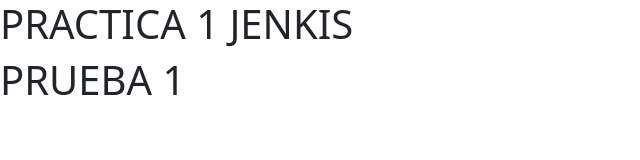
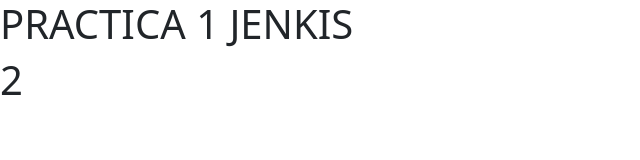
Before and after one commit to AlixStart313/practica1, a plain HTML site: page index.html in a window 1280 px wide. Shown: the whole page, without its empty margins (0-640 px from the left). Drawn offline with nearby package versions, Linux system fonts and the light colour scheme.

Commit message:
Update index.html

```diff
--- a/index.html
+++ b/index.html
@@ -8,7 +8,7 @@
   </head>
   <body>
     <h1>PRACTICA 1 JENKIS</h1>
-    <h1>PRUEBA 1</h1>
+    <h1>2</h1>
     <script src="https://cdn.jsdelivr.net/npm/bootstrap@5.3.3/dist/js/bootstrap.bundle.min.js" integrity="sha384-YvpcrYf0tY3lHB60NNkmXc5s9fDVZLESaAA55NDzOxhy9GkcIdslK1eN7N6jIeHz" crossorigin="anonymous"></script>
   </body>
 </html>
```
